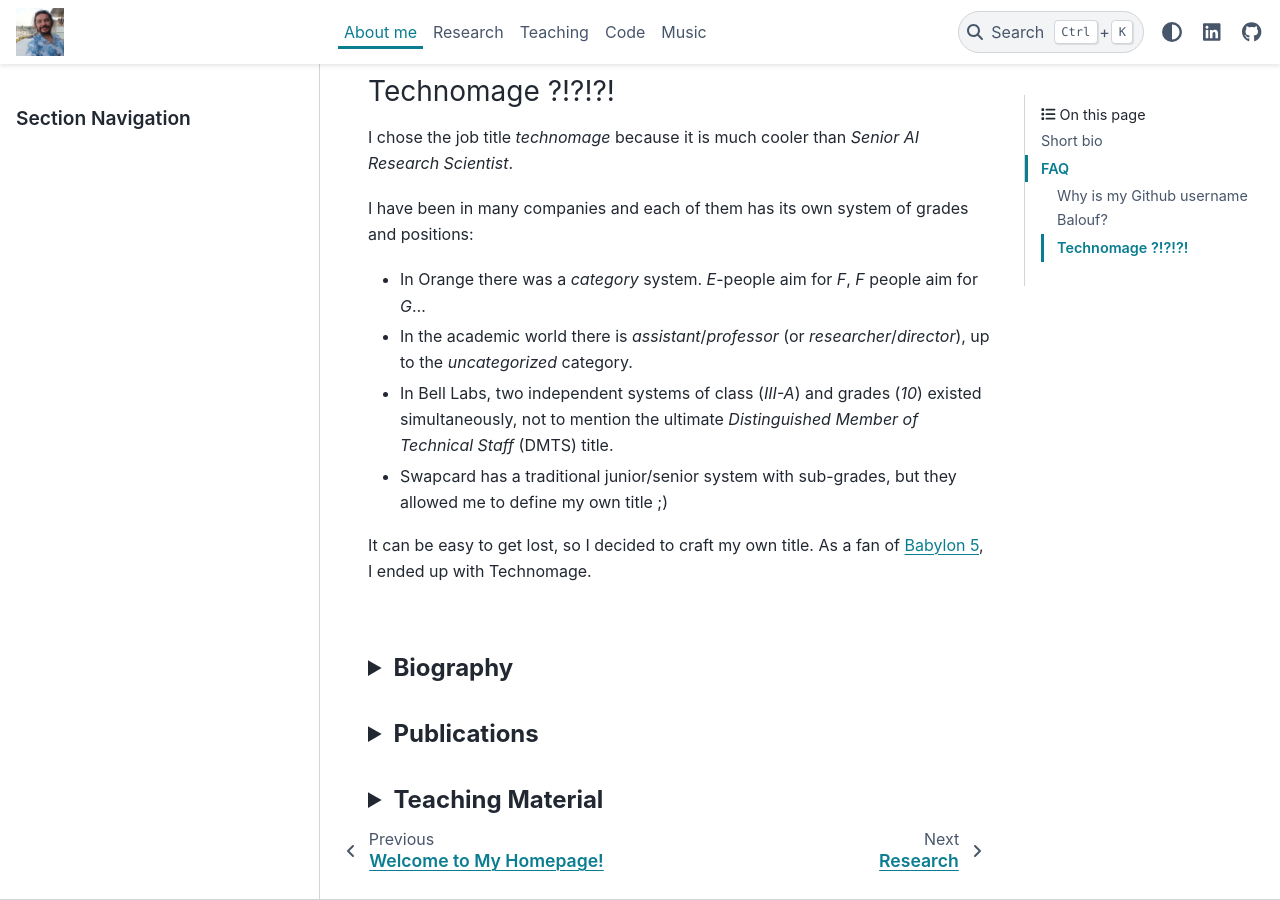
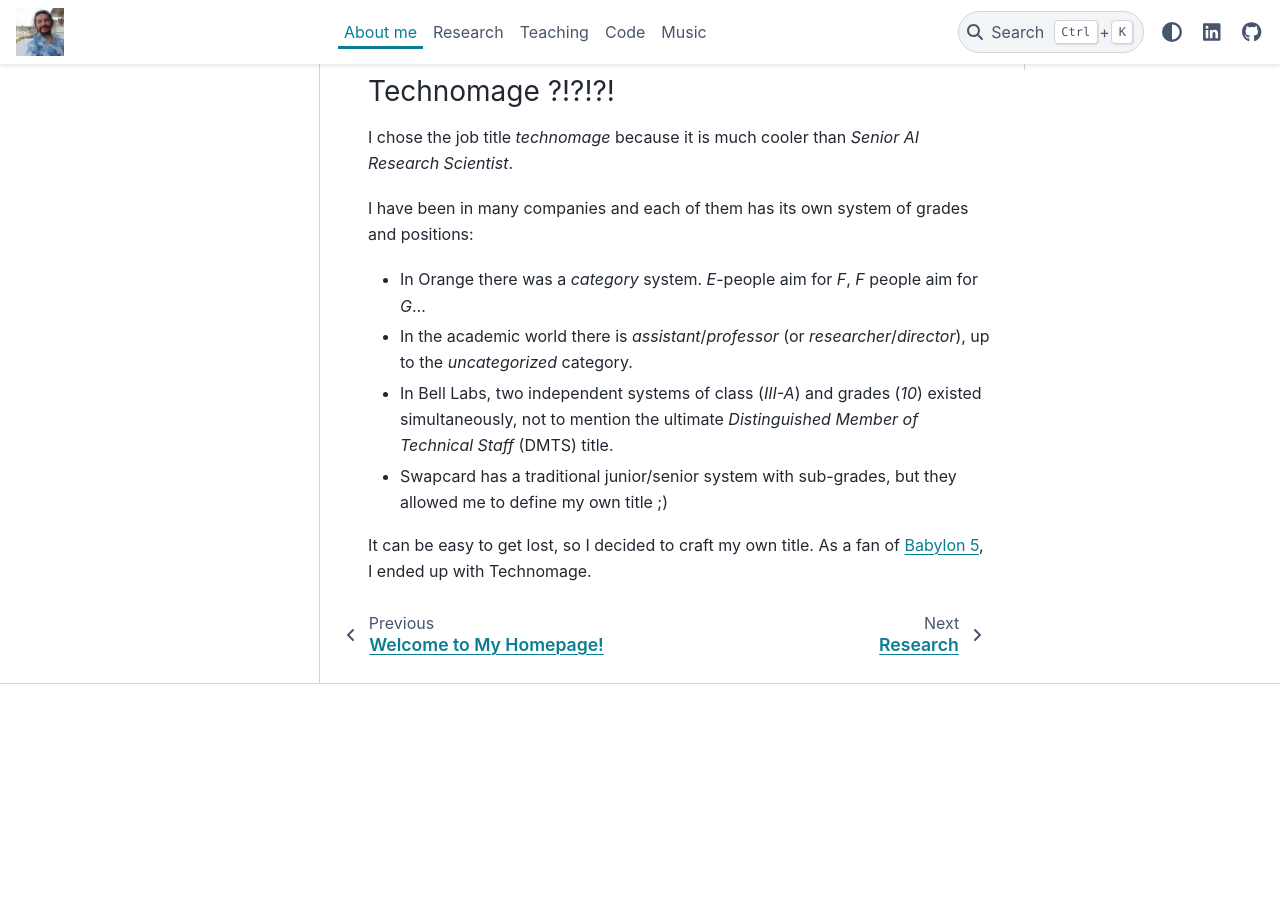
Before and after one commit to balouf/balouf.github.io, a Sphinx documentation site: the page built from docs/about_me.md, in a window 1280 px wide and 900 px high, scrolled down 1041 px. Built offline with Sphinx 7.4.7 and the PyData theme 0.15.4, drawn with Linux system fonts in a browser that asks for light colours; the version number is read from the project's files by our own code; after the commit the page ends 1725 px from its top, so only the background shows below that.

Commit message:
test webpage

```diff
--- a/docs/about_me.md
+++ b/docs/about_me.md
@@ -41,17 +41,3 @@
 
 It can be easy to get lost, so I decided to craft my own title.
 As a fan of [Babylon 5](https://en.wikipedia.org/wiki/Babylon_5), I ended up with Technomage.
-
-&nbsp;
-<details> <summary style="font-size: 24px;"><b>Biography</b></summary>
-<div id="bio">I was a student at the <i>Ã‰cole Normale SupÃ©rieure</i>, rue d'Ulm from 1998 to 2002. I completed a Ph.D in Computer Science in 2004. My dissertation titled <a href="http://hal.inria.fr/tel-00667563" target="_blank" rel="nofollow noopener noreferrer">Web Graphs and PageRank-like measurements</a> was supervised by Prof. Michel Habib and permanent INRIA researcher Laurent Viennot. From 2005 to 2010, I was a researcher in the Traffic and Resource Allocation group at Orange Labs, aka France Telecom R&amp;D, aka CNET, part of the Transport &amp; Packet Networks lab. In 2009, I passed the <i>Habilitation Ã Â  Diriger des Recherches</i> (official agreement for supervising PhD students) on the topic of <a href="http://hal.inria.fr/tel-00667414" target="_blank" rel="nofollow noopener noreferrer">P2P and acyclic preference-based systems</a>. Since 2010, I work at <a href="http://www.lincs.fr/" target="_blank" rel="nofollow noopener noreferrer">LINCS</a>, a joint lab between academics and industrials, first as <a href="http://www.inria.fr/" target="_blank" rel="nofollow noopener noreferrer">INRIA</a> in the <a href="http://gang.inria.fr/" target="_blank" rel="nofollow noopener noreferrer">GANG</a> research team (2010-2013), then in the MathDyn team of <a href="https://www.bell-labs.com/" target="_blank" rel="nofollow noopener noreferrer">NOKIA Bell Labs</a>.
-Since 2022, I work for Swapcard doing research on recommendation algorithms.</div>
-</details>
-&nbsp;
-<details> <summary style="font-size: 24px;"><b>Publications</b></summary>
-<div id="publis">All my publications are now managed via <a href="https://hal.archives-ouvertes.fr/" target="_blank" rel="nofollow noopener noreferrer">HAL</a>. You can browse them through <a href="https://cv.hal.science/fabien-mathieu" target="_blank" rel="nofollow noopener noreferrer">this link</a>.</div>
-</details>
-&nbsp;
-<details> <summary style="font-size: 24px;"><b>Teaching Material</b></summary>
-<div id="teaching">All my teaching courses are now hosted on <a href="https://github.com/balouf">Github</a>.</div>
-</details> </details>
```
